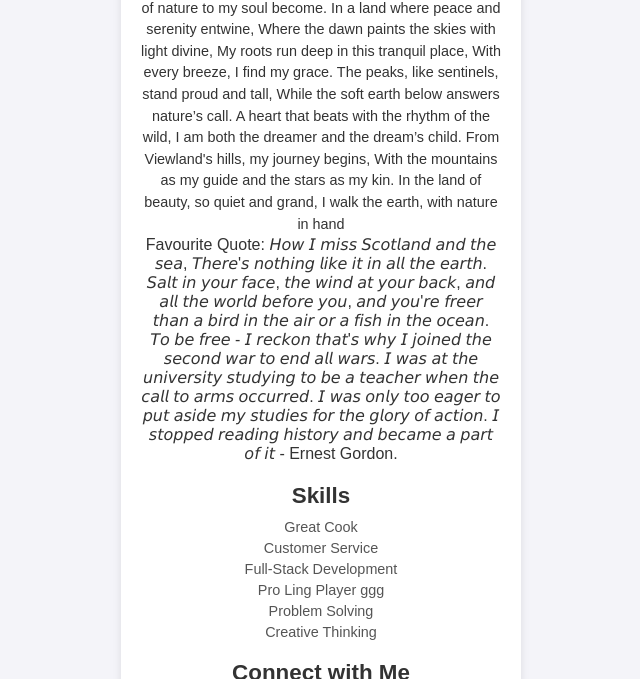
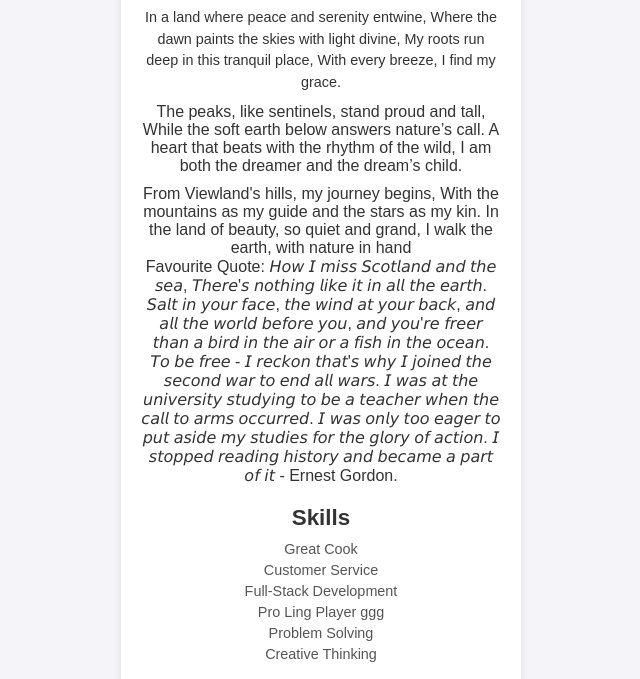
Before and after one commit to wungthingkhudai/About-me, a plain HTML site: page index.html in a window 1280 px wide. Shown: the part 201-880 px from the top of the page, without its empty margins (319-959 px from the left). Drawn offline with Linux system fonts and the light colour scheme.

Commit message:
Update index.html

```diff
--- a/index.html
+++ b/index.html
@@ -12,8 +12,7 @@
         <header>
             <img src="profile.jpg" alt="Profile Picture" class="profile-pic">
             <h1>Wungthing Khudai</h1>
-
-            <p>Full time cook| Full-Stack Developer |And Still figuring</p>
+<p>Full time cook| Full-Stack Developer | And Still figuring</p>
         </header>
 
         <section class="about">
@@ -22,18 +21,17 @@
               Where the hills of Viewland in Ukhrul lay bare.
               Amidst the lush green, where the rivers hum,
               And the whispers of nature to my soul become.
-
-              In a land where peace and serenity entwine,
+         <p>  In a land where peace and serenity entwine,
               Where the dawn paints the skies with light divine,
               My roots run deep in this tranquil place,
               With every breeze, I find my grace.
 
-              The peaks, like sentinels, stand proud and tall,
+              <p></p>The peaks, like sentinels, stand proud and tall,
               While the soft earth below answers nature’s call.
               A heart that beats with the rhythm of the wild,
               I am both the dreamer and the dream’s child.
 
-              From Viewland's hills, my journey begins,
+             <p></p> From Viewland's hills, my journey begins,
               With the mountains as my guide and the stars as my kin.
               In the land of beauty, so quiet and grand,
               I walk the earth, with nature in hand
```
